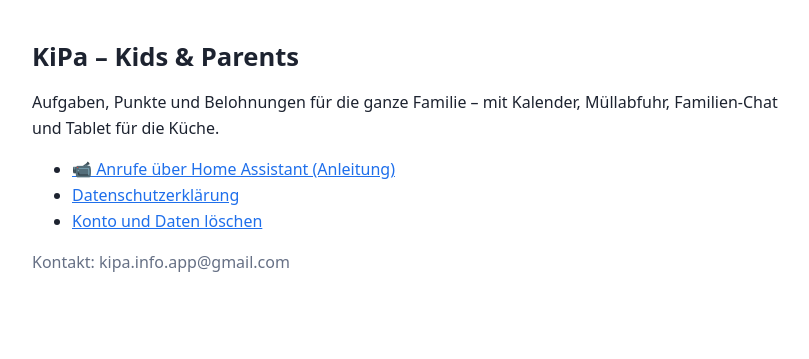
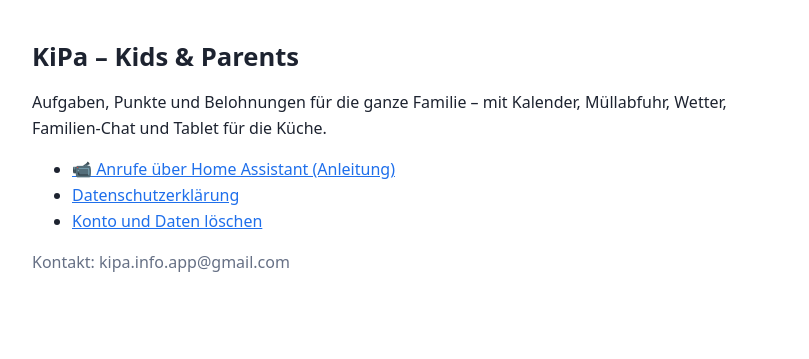
Before and after one commit to compso-stack/aufgaben-updates, a plain HTML site: page docs/index.html in a window 1280 px wide. Shown: the whole page, without its empty margins (228-1037 px from the left). Drawn offline with Linux system fonts and the light colour scheme.

Commit message:
KiPa: start page mentions the weather

```diff
--- a/docs/index.html
+++ b/docs/index.html
@@ -11,7 +11,7 @@
 <body>
 <main>
 <h1>KiPa – Kids &amp; Parents</h1>
-<p>Aufgaben, Punkte und Belohnungen für die ganze Familie – mit Kalender, Müllabfuhr, Familien-Chat und Tablet für die Küche.</p>
+<p>Aufgaben, Punkte und Belohnungen für die ganze Familie – mit Kalender, Müllabfuhr, Wetter, Familien-Chat und Tablet für die Küche.</p>
 <ul>
   <li><a href="anrufe.html">📹 Anrufe über Home Assistant (Anleitung)</a></li>
   <li><a href="datenschutz.html">Datenschutzerklärung</a></li>
```
